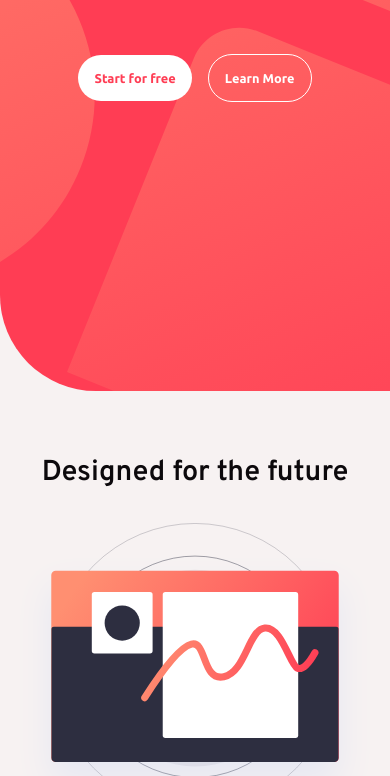
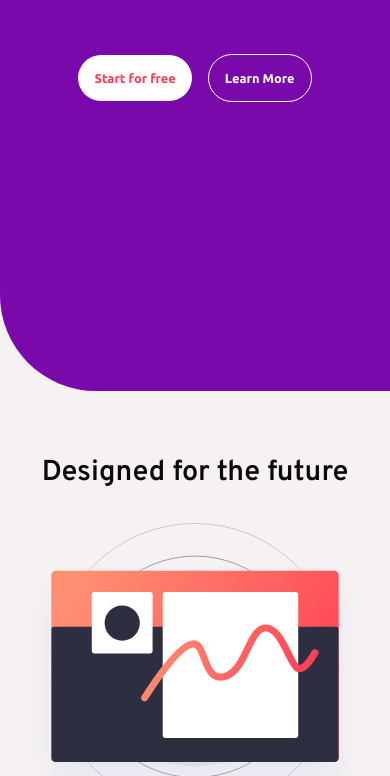
Before and after one commit to Sandhya015/CodeSoft, a plain HTML site: page Landing-page/index.html in a window 390 px wide. Shown: the part 453-1229 px from the top of the page. Drawn offline with Linux system fonts and the light colour scheme.

Commit message:
Update styles.css

```diff
--- a/Landing-page/styles.css
+++ b/Landing-page/styles.css
@@ -445,11 +445,10 @@ footer .attribution a{
 
 @media (max-width: 991px){
     .header{
-        background: url(images/bg-pattern-intro.svg);
         background-position: center;
         background-size: 400%;
         padding: 4rem 1.5rem;
-        background-color: hsl(353, 100%, 62%);
+        background: hsl(282, 90%, 35%);
     }
 
     .header .navigation{
```
